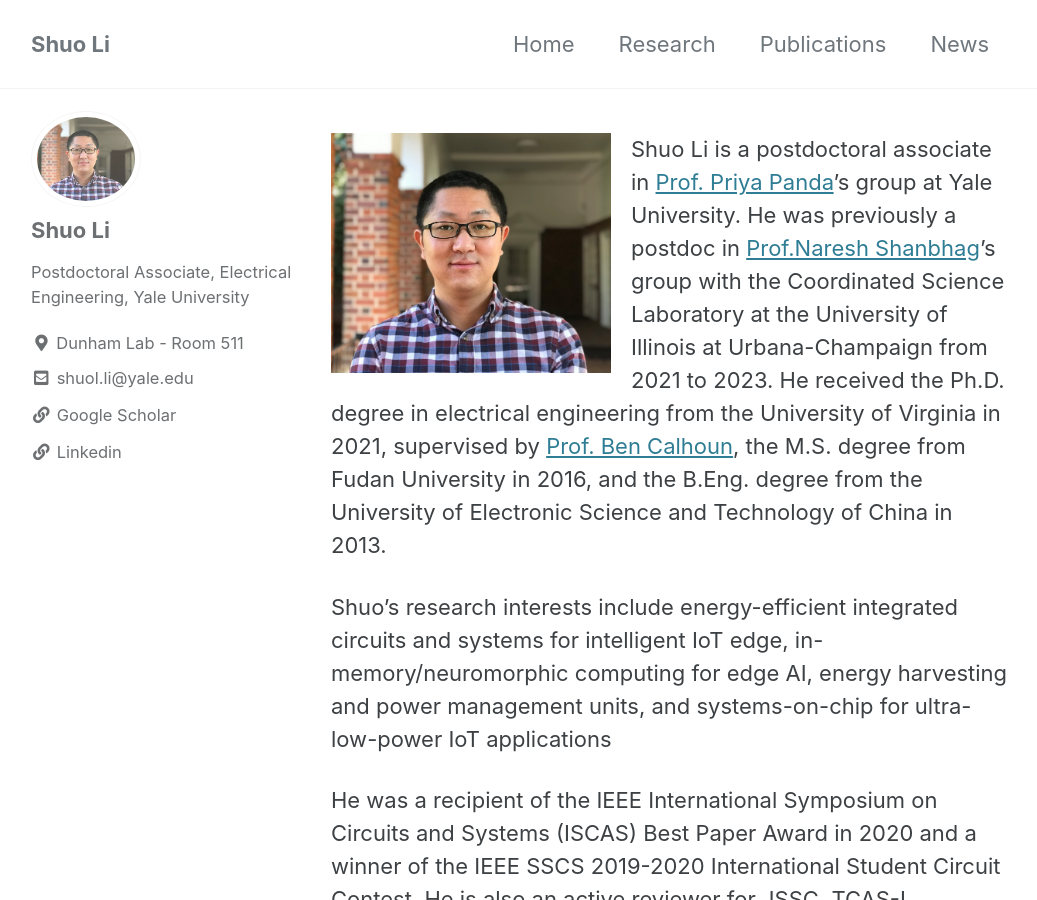
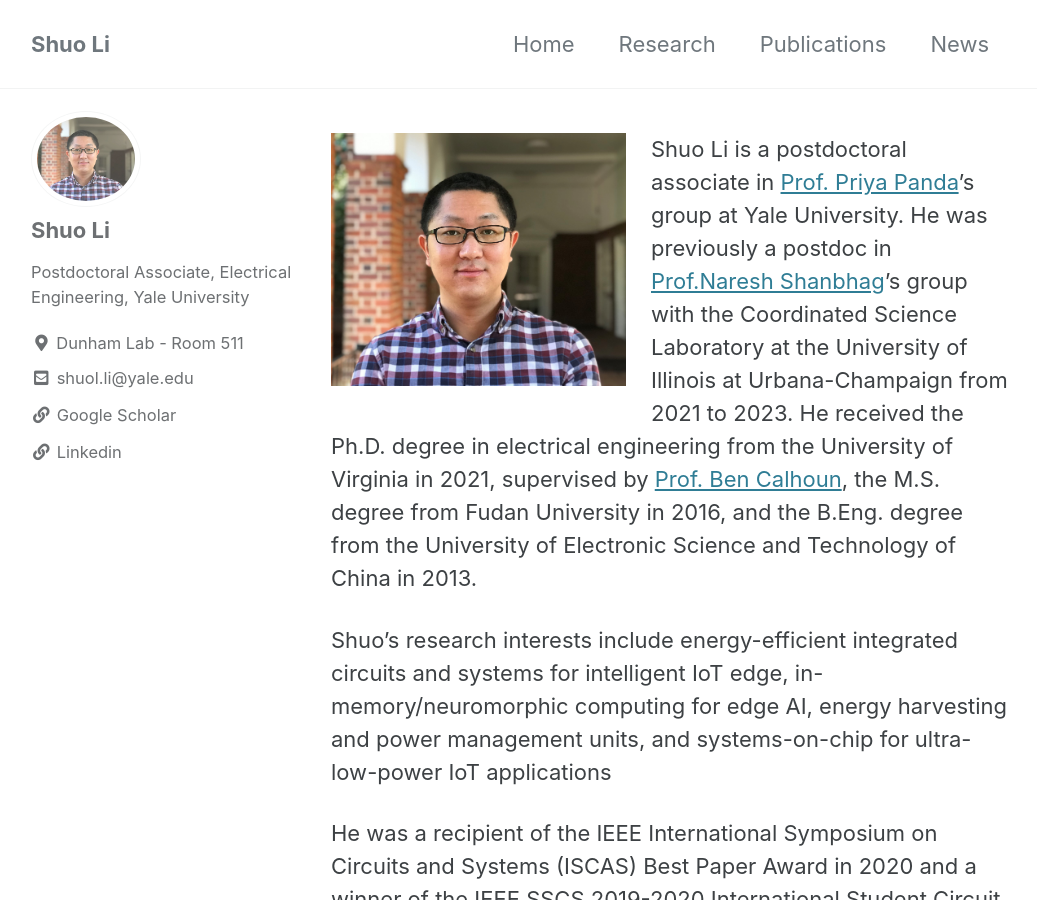
Before and after one commit to shuoli365/shuoli365.github.io, a Jekyll site: the page built from index.md, in a window 1280 px wide and 900 px high. Shown: the whole window, without its empty margins (119-1156 px from the left). Built offline with Jekyll 4.4.1, drawn with Linux system fonts in a browser that asks for light colours; cached includes are drawn as plain includes.

Commit message:
Update index.md

```diff
--- a/index.md
+++ b/index.md
@@ -5,7 +5,7 @@
 description: The pages meta description
 ---
 
-<img src="/assets/images/shuo_li.jpg" width="300" align="left" style="padding-right: 20px; padding-bottom: 20px;"> Shuo Li is a postdoctoral associate in [Prof. Priya Panda](https://intelligentcomputinglab.yale.edu/principal-investigator)'s group at Yale University. He was previously a postdoc in [Prof.Naresh Shanbhag](https://shanbhag.ece.illinois.edu/index.html)'s group with the Coordinated Science Laboratory at the University of Illinois at Urbana-Champaign from 2021 to 2023. He received the Ph.D. degree in electrical engineering from the University of Virginia in 2021, supervised by [Prof. Ben Calhoun](https://rlpvlsi.ece.virginia.edu/), the M.S. degree from Fudan University in 2016, and the B.Eng. degree from the University of Electronic Science and Technology of China in 2013.
+<img src="/assets/images/shuo_li.jpg" width="320" align="left" style="padding-right: 25px; padding-bottom: 25px;"> Shuo Li is a postdoctoral associate in [Prof. Priya Panda](https://intelligentcomputinglab.yale.edu/principal-investigator)'s group at Yale University. He was previously a postdoc in [Prof.Naresh Shanbhag](https://shanbhag.ece.illinois.edu/index.html)'s group with the Coordinated Science Laboratory at the University of Illinois at Urbana-Champaign from 2021 to 2023. He received the Ph.D. degree in electrical engineering from the University of Virginia in 2021, supervised by [Prof. Ben Calhoun](https://rlpvlsi.ece.virginia.edu/), the M.S. degree from Fudan University in 2016, and the B.Eng. degree from the University of Electronic Science and Technology of China in 2013.
 
 Shuo's research interests include energy-efficient integrated circuits and systems for intelligent IoT edge, in-memory/neuromorphic computing for edge AI, energy harvesting and power management units, and systems-on-chip for ultra-low-power IoT applications
 
```
